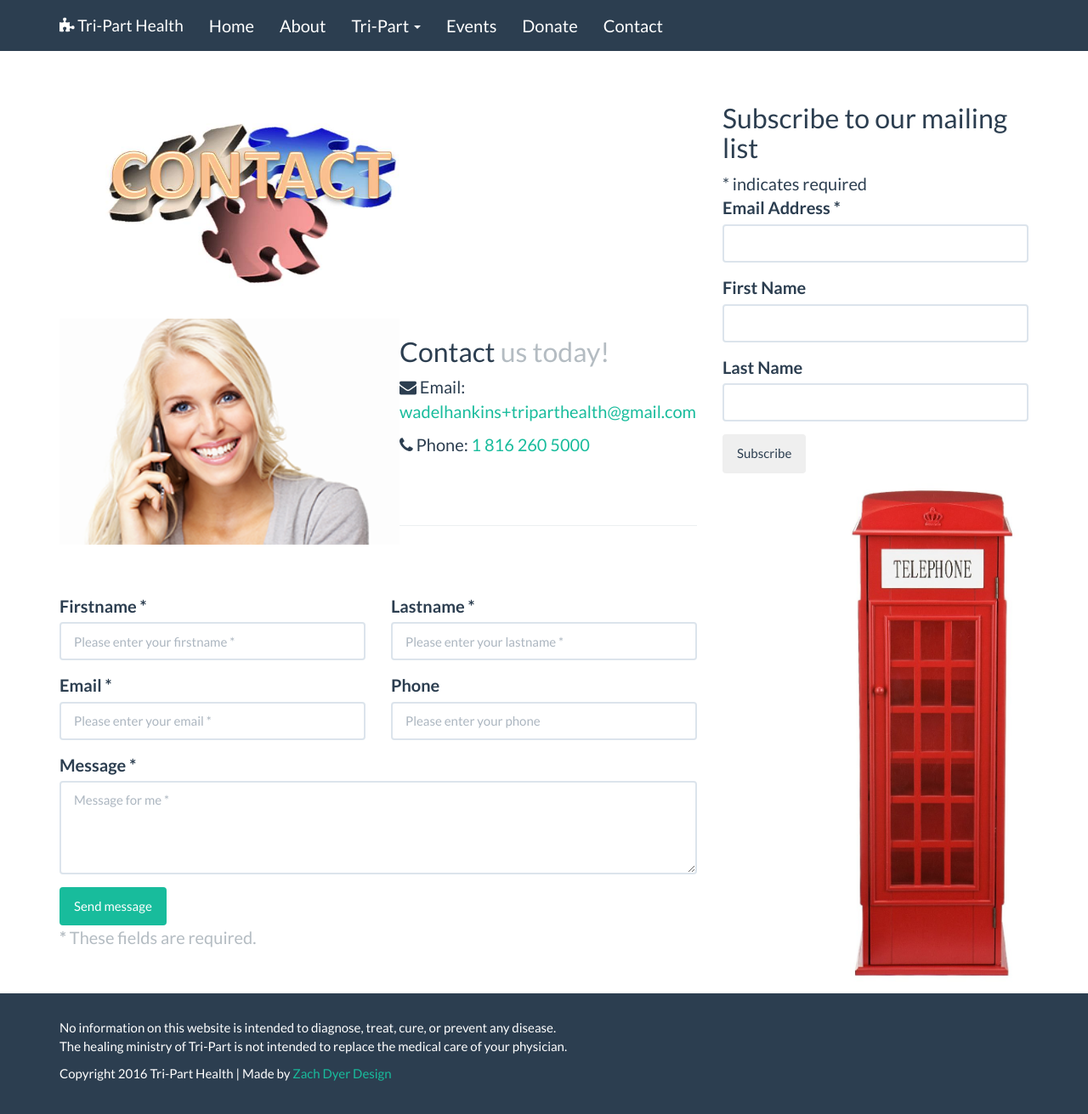
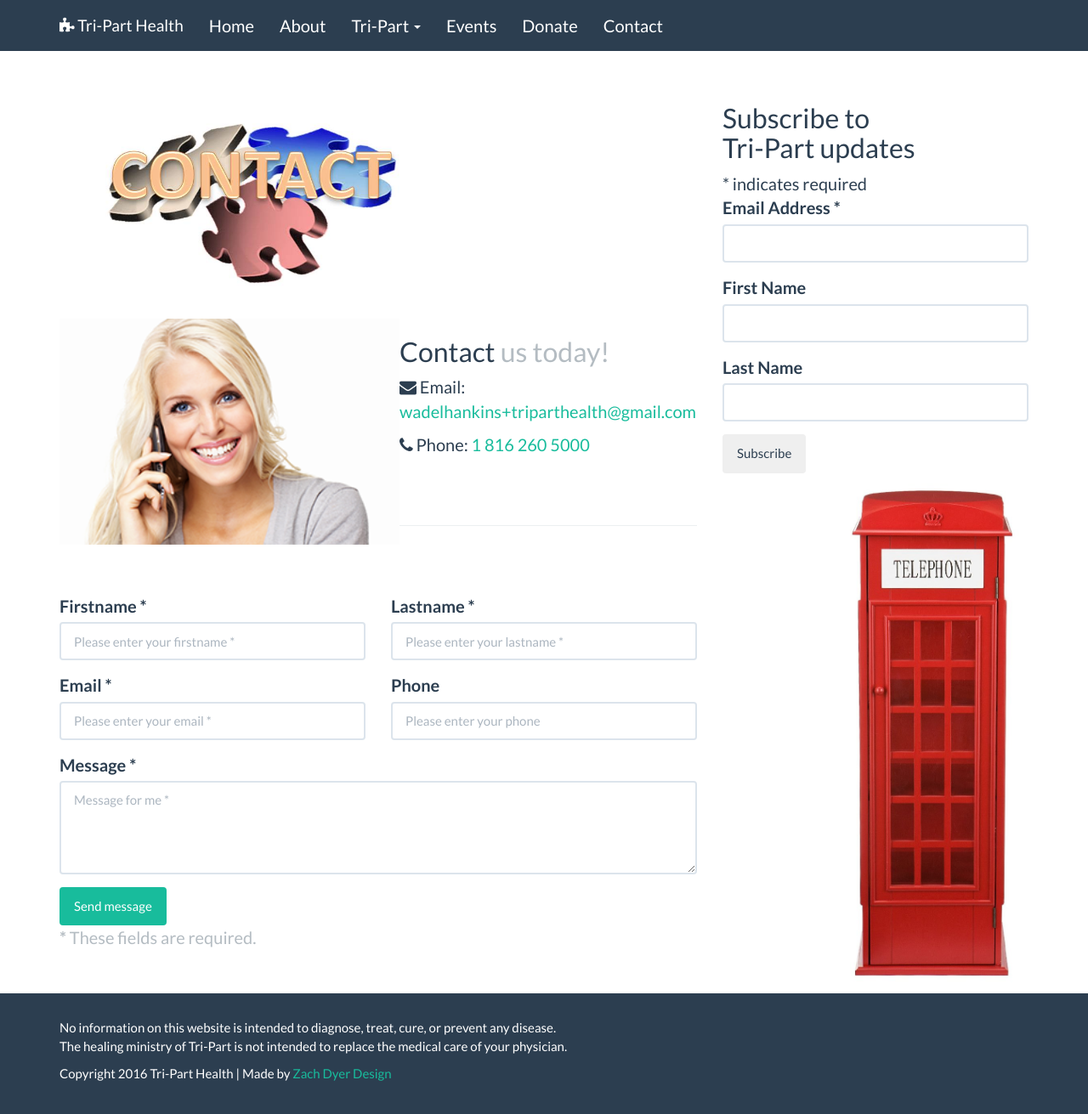
Before and after one commit to zachdyerdesign/tri-parthealth, a Jekyll site: the page built from contact.html, in a window 1280 px wide and 1315 px high. Shown: the top 1311 px of the window at 85% size. Built offline with Jekyll 4.4.1, drawn with Linux system fonts in a browser that asks for light colours; comment, search, counter and statistics services are not loaded.

Commit message:
email signup

```diff
--- a/_includes/email-signup.html
+++ b/_includes/email-signup.html
@@ -2,7 +2,7 @@
 <div id="mc_embed_signup">
 <form action="//bridgechurches.us5.list-manage.com/subscribe/post?u=08cc4412b6d27adab7dbdbd13&amp;id=5c9584497b" method="post" id="mc-embedded-subscribe-form" name="mc-embedded-subscribe-form" class="validate" target="_blank" novalidate>
     <div id="mc_embed_signup_scroll">
-  <h2>Subscribe to our mailing list</h2>
+  <h2>Subscribe to <br> Tri-Part updates</h2>
 <div class="indicates-required"><span class="asterisk">*</span> indicates required</div>
 <div class="mc-field-group form-group">
   <label for="mce-EMAIL">Email Address  <span class="asterisk">*</span>
```
Also changed, not shown: 2 other files.
